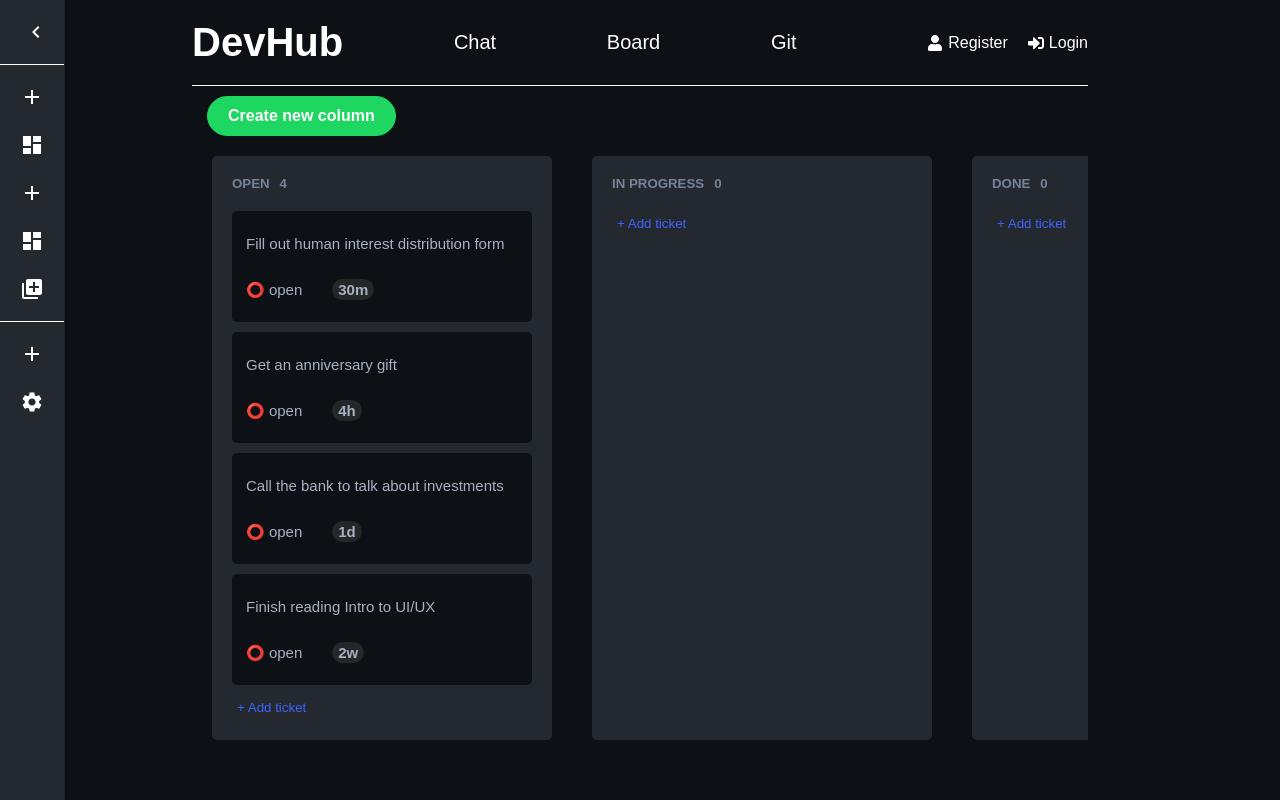
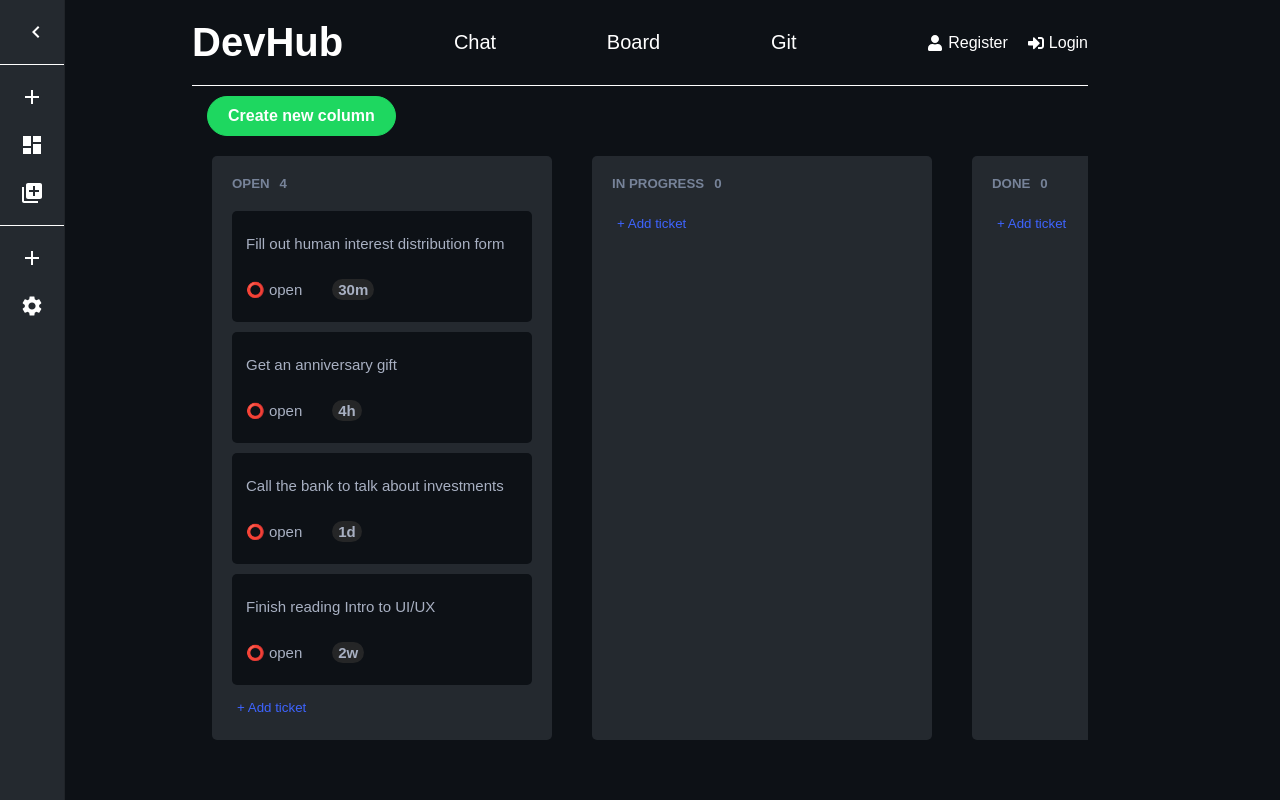
Before and after one commit to MustafaK99/DevHub, a React (Create React App) app in the folder client/: page /board in a window 1280 px wide. Built offline with nearby package versions, Linux system fonts and the light colour scheme; data requests are answered from the project's data file.

Commit message:
removed random duplicate stuff from drawer

```diff
--- a/client/src/components/drawer/MiniDrawer.js
+++ b/client/src/components/drawer/MiniDrawer.js
@@ -168,7 +168,7 @@ export default function MiniDrawer() {
             </ListItemButton>
           </ListItem>
 
-          {['New Board', 'Active Sprints', 'Backlog'].map((text, index) => (
+          {['Backlog'].map((text, index) => (
             <ListItem key={text} disablePadding sx={{ display: 'block' }}>
               <ListItemButton
                 onClick={onOpen}
@@ -187,9 +187,7 @@ export default function MiniDrawer() {
 
                   }}
                 >
-                  {index === 0 &&  <AddIcon /> }
-                  {index === 1 && <DashboardIcon />}
-                  {index === 2 && <QueueIcon />}
+                  {index === 0 && <QueueIcon />}
                 </ListItemIcon>
                 <ListItemText primary={text} sx={{ opacity: open ? 1 : 0 }} />
               </ListItemButton>
```
